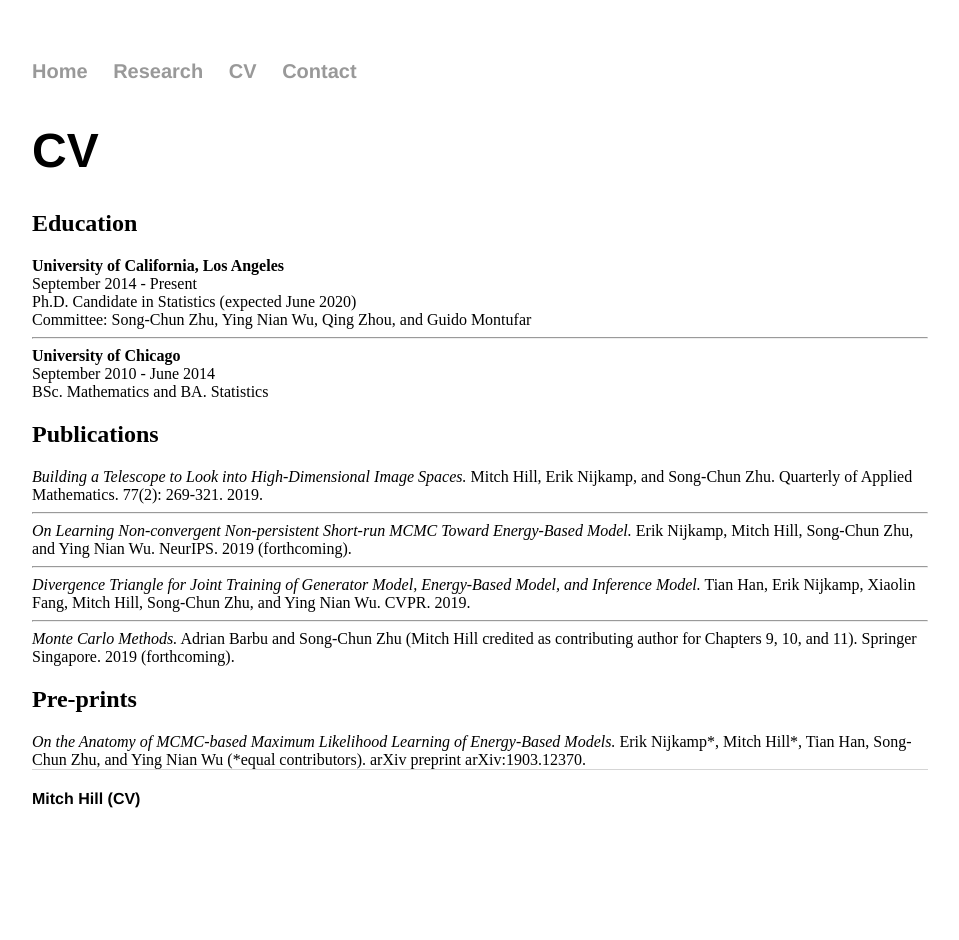
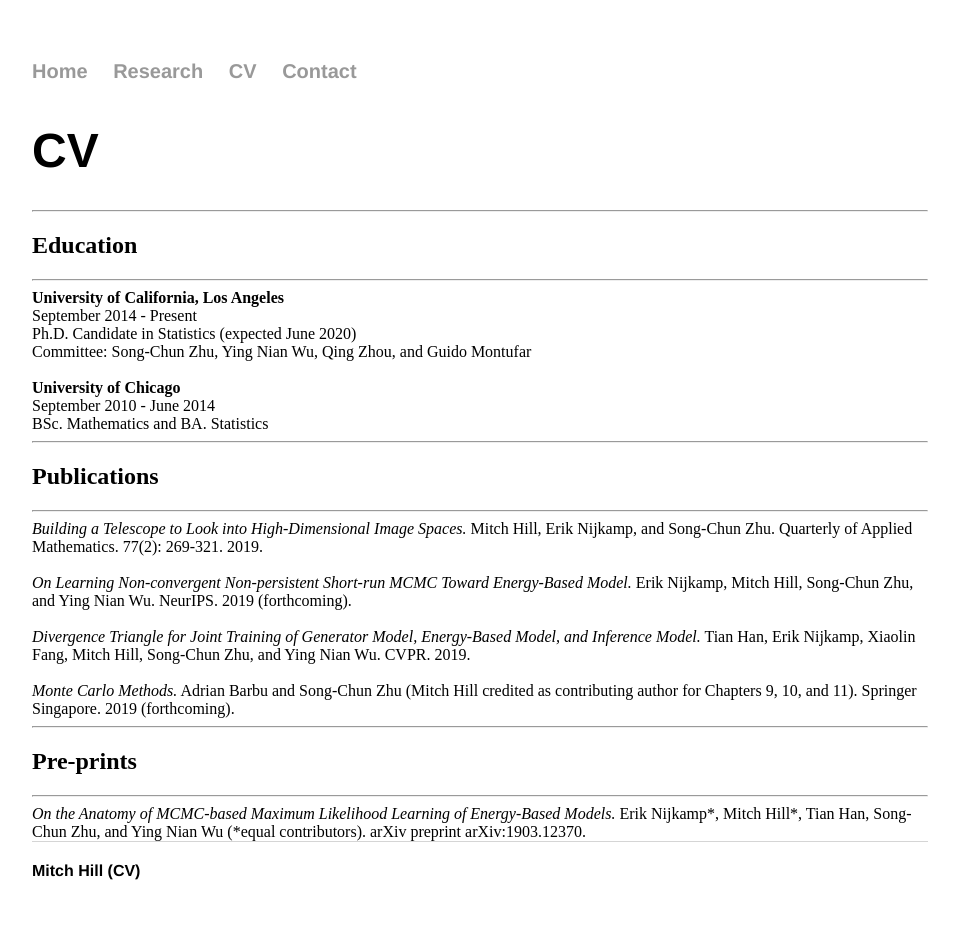
Before and after one commit to point0bar1/point0bar1.github.io, a Jekyll site: the page built from cv/index.html, in a window 1280 px wide. Shown: the whole page, without its empty margins (160-1119 px from the left). Built offline with Jekyll 4.4.1, drawn with Linux system fonts in a browser that asks for light colours; before the commit the page ends 900 px from its top, so only the background shows below that.

Commit message:
Update index.html

```diff
--- a/cv/index.html
+++ b/cv/index.html
@@ -3,33 +3,36 @@ layout: default
 title: Mitch Hill (CV)
 ---
 <h1>CV</h1>
+<hr />
 <h2>Education</h2>
-
+<hr />
 <div style="font-size:1em">
 
     <strong>University of California, Los Angeles</strong> <br/>
     September 2014 - Present<br/>
     Ph.D. Candidate in Statistics (expected June 2020)<br/>
     Committee: Song-Chun Zhu, Ying Nian Wu, Qing Zhou, and Guido Montufar
-    <hr />
+    <br/><br/>
     <strong>University of Chicago</strong> <br/>
     September 2010 - June 2014<br/>
     BSc. Mathematics and BA. Statistics
 
 </div>
-
+<hr />
   <h2>Publications</h2>
+<hr />
 <div style="font-size:1em">
     <em>Building a Telescope to Look into High-Dimensional Image Spaces.</em> Mitch Hill, Erik Nijkamp, and Song-Chun Zhu. Quarterly of Applied Mathematics. 77(2): 269-321. 2019.
-    <hr />
+    <br/><br/>
     <em>On Learning Non-convergent Non-persistent Short-run MCMC Toward Energy-Based Model.</em> Erik Nijkamp, Mitch Hill, Song-Chun Zhu, and Ying Nian Wu. NeurIPS. 2019 (forthcoming).
-    <hr />
+    <br/><br/>
     <em>Divergence Triangle for Joint Training of Generator Model, Energy-Based Model, and Inference Model.</em> Tian Han, Erik Nijkamp, Xiaolin Fang, Mitch Hill, Song-Chun Zhu, and Ying Nian Wu. CVPR. 2019.
-    <hr />
+    <br/><br/>
     <em>Monte Carlo Methods.</em> Adrian Barbu and Song-Chun Zhu (Mitch Hill credited as contributing author for Chapters 9, 10, and 11). Springer Singapore. 2019 (forthcoming).
 </div>
-
+  <hr />
    <h2>Pre-prints</h2>
+<hr />
 <div style="font-size:1em">
      <em>On the Anatomy of MCMC-based Maximum Likelihood Learning of Energy-Based Models.</em> Erik Nijkamp*, Mitch Hill*, Tian Han, Song-Chun Zhu, and Ying Nian Wu (*equal contributors). arXiv preprint arXiv:1903.12370.
 </div>
```
